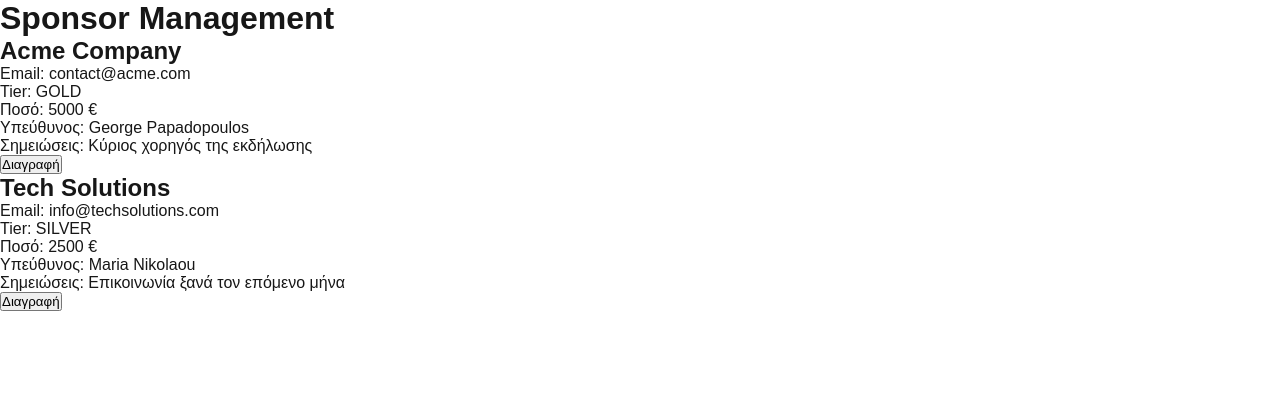
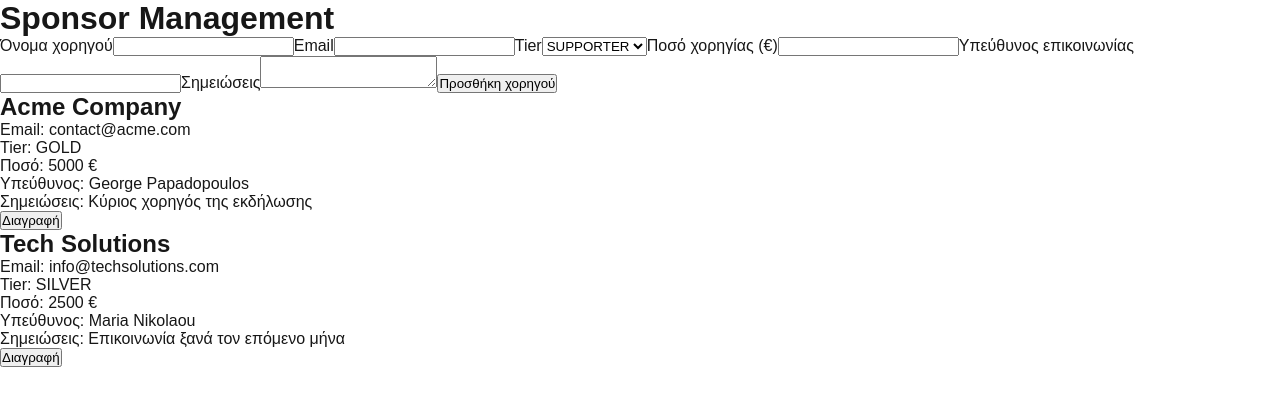
Before and after one commit to XM-George/arist-project, a Next.js app: page / in a window 1280 px wide. Shown: the top 406 px of the page. Built offline with nearby package versions, Linux system fonts and the light colour scheme.

Commit message:
Add sponsor creation form

```diff
--- a/src/app/page.tsx
+++ b/src/app/page.tsx
@@ -2,6 +2,7 @@
 
 import { useState } from "react";
 import SponsorCard from "@/components/SponsorCard";
+import SponsorForm from "@/components/SponsorForm";
 import type { Sponsor } from "@/types/Sponsor";
 
 export default function Home() {
@@ -32,9 +33,15 @@
         );
     }
 
+    function handleAdd(newSponsor: Sponsor) {
+        setSponsors([...sponsors, newSponsor]);
+    }
+
     return (
         <main>
             <h1>Sponsor Management</h1>
+
+            <SponsorForm onAdd={handleAdd} />
 
             {sponsors.map((sponsor) => (
                 <SponsorCard
--- /dev/null
+++ b/src/components/SponsorForm.tsx
@@ -0,0 +1,107 @@
+"use client";
+
+import type { Sponsor } from "@/types/Sponsor";
+
+import { useState } from "react";
+
+type SponsorFormProps = {
+    onAdd: (sponsor: Sponsor) => void;
+};
+
+export default function SponsorForm({ onAdd }: SponsorFormProps) {
+    const [name, setName] = useState("");
+    const [email, setEmail] = useState("");
+    const [tier, setTier] = useState("SUPPORTER");
+    const [amount, setAmount] = useState("");
+    const [contactPerson, setContactPerson] = useState("");
+    const [notes, setNotes] = useState("");
+
+    function handleSubmit(event: React.FormEvent<HTMLFormElement>) {
+        event.preventDefault();
+
+        const newSponsor: Sponsor = {
+            id: Date.now(),
+            name: name,
+            email: email,
+            tier: tier as Sponsor["tier"],
+            amount: Number(amount),
+            contactPerson: contactPerson,
+            notes: notes,
+        };
+
+        onAdd(newSponsor);
+
+        setName("");
+        setEmail("");
+        setTier("SUPPORTER");
+        setAmount("");
+        setContactPerson("");
+        setNotes("");
+    }
+
+    return (
+        <form onSubmit={handleSubmit}>
+            <label htmlFor="name">Όνομα χορηγού</label>
+
+            <input
+                id="name"
+                type="text"
+                value={name}
+                onChange={(event) => setName(event.target.value)}
+            />
+
+            <label htmlFor="email">Email</label>
+
+            <input
+                id="email"
+                type="email"
+                value={email}
+                onChange={(event) => setEmail(event.target.value)}
+            />
+
+            <label htmlFor="tier">Tier</label>
+
+            <select
+                id="tier"
+                value={tier}
+                onChange={(event) => setTier(event.target.value)}
+            >
+                <option value="PLATINUM">PLATINUM</option>
+                <option value="GOLD">GOLD</option>
+                <option value="SILVER">SILVER</option>
+                <option value="BRONZE">BRONZE</option>
+                <option value="SUPPORTER">SUPPORTER</option>
+            </select>
+
+            <label htmlFor="amount">Ποσό χορηγίας (€)</label>
+
+            <input
+                id="amount"
+                type="number"
+                min="0"
+                step="0.01"
+                value={amount}
+                onChange={(event) => setAmount(event.target.value)}
+            />
+
+            <label htmlFor="contactPerson">Υπεύθυνος επικοινωνίας</label>
+
+            <input
+                id="contactPerson"
+                type="text"
+                value={contactPerson}
+                onChange={(event) => setContactPerson(event.target.value)}
+            />
+
+            <label htmlFor="notes">Σημειώσεις</label>
+
+            <textarea
+                id="notes"
+                value={notes}
+                onChange={(event) => setNotes(event.target.value)}
+            />
+
+            <button type="submit">Προσθήκη χορηγού</button>
+        </form>
+    );
+}
```
